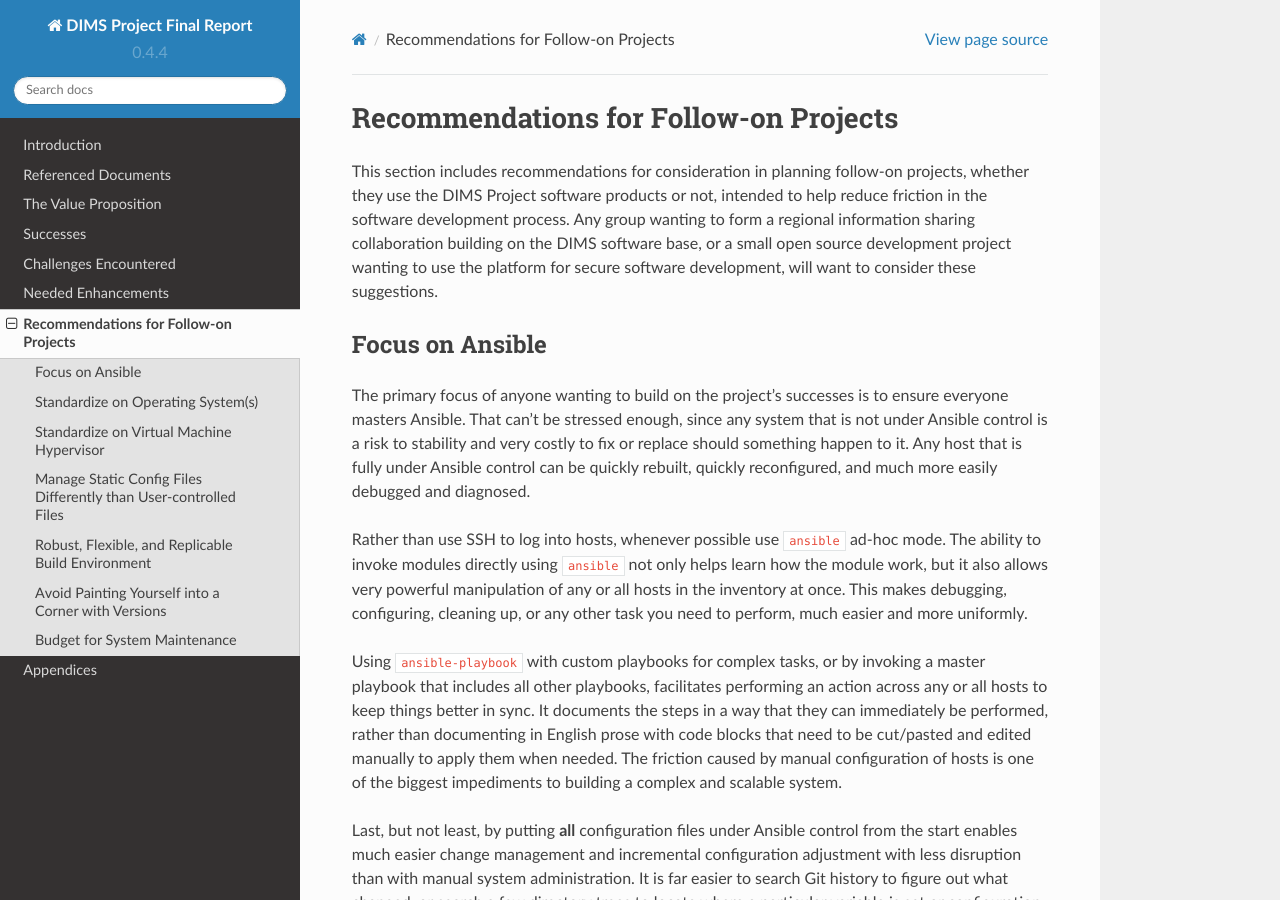
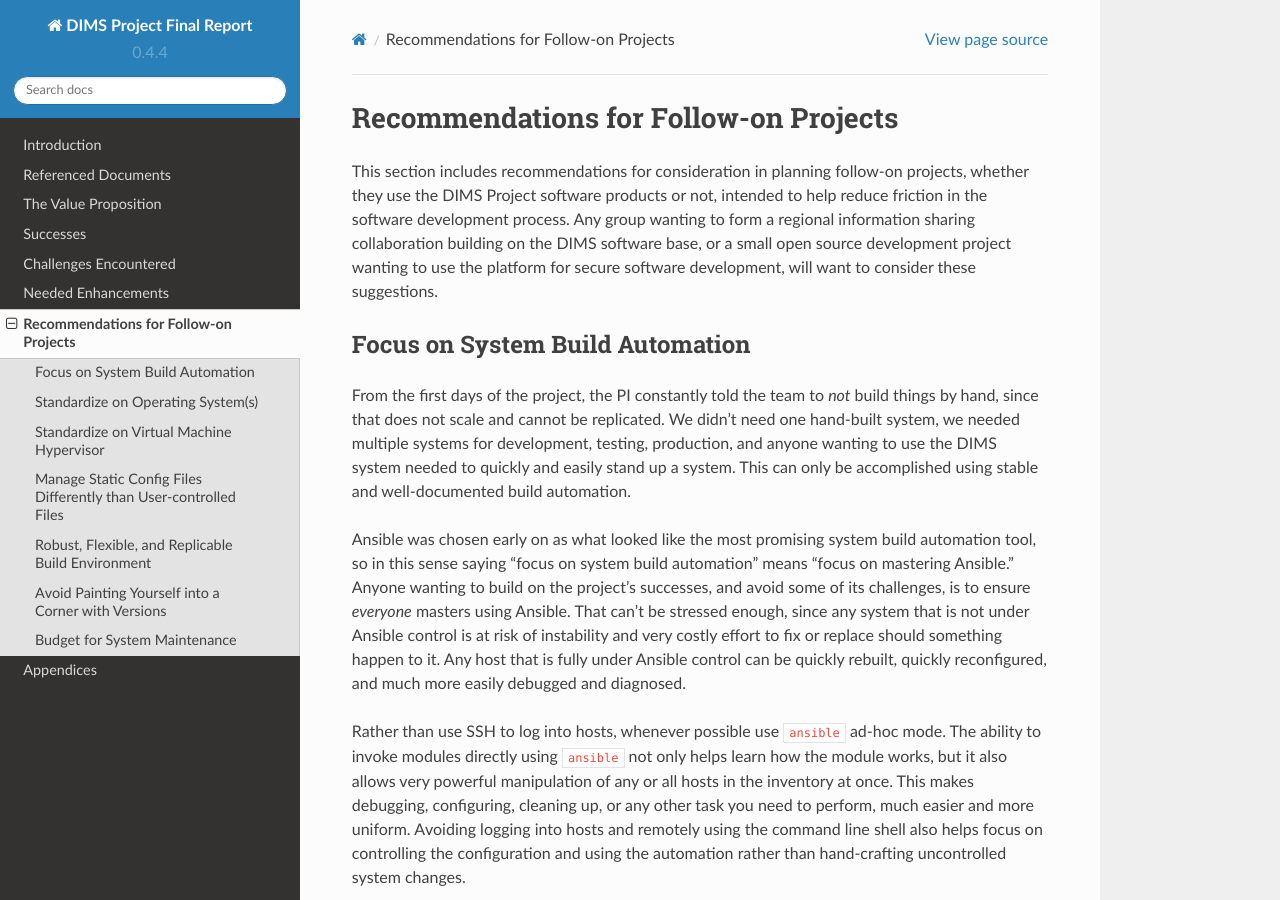
Before and after one commit to uw-dims/dims-finalreport, a Sphinx documentation site: the page built from docs/source/recommendations.rst, in a window 1280 px wide and 900 px high. Built offline with Sphinx 7.4.7 and the Read the Docs theme 2.0.0, drawn with Linux system fonts in a browser that asks for light colours; pages that are not in the unit, such as notebooks, are missing from menus.

Commit message:
Clarifications

```diff
--- a/docs/source/challenges.rst
+++ b/docs/source/challenges.rst
@@ -325,7 +325,7 @@ Stability
 
 Due to the inherent inter-relationships between subcomponents in a distributed
 system, stability of the overall system is a constant challenge.  Not only are
-hardware moves like those described in an earlier Section a contributor to
+relocations of hardware like those described in an earlier Section a contributor to
 instability, but so are software changes.  As the DIMS project is using open
 source operating systems and tools that may be updated on as frequent as a
 monthly basis, often resulting in parts of the system "breaking" when an update
@@ -333,7 +333,8 @@ happens.
 
 As the entire distributed system was not put under Ansible control from the
 start, and "as-built" documentation was lacking in several areas, some
-architectural changes resulted in critical systems breaking with no clear way
+architectural changes resulted in critical system components breaking,
+with no clear way
 to fix them. This could lead to days of running ``tcpdump`` and ``strace``,
 watching ``syslog`` log file output, and poking at servers (after clearing the
 browser cache frequently to eliminate problems due to erroneous cached content)
--- a/docs/source/outcomes.rst
+++ b/docs/source/outcomes.rst
@@ -95,8 +95,9 @@ up.  The two primary outcomes of this effort are:
 
 #. Transitioning this platform into the public sector to support operational
    needs of State, Local, Territorial, and Tribal (SLTT) government entities.
-   DIMS project outputs are being evaluated by the PISCES-NW not-for-profit
-   organization for use in the Pacific Northwest (see Section :ref:`piscesnw`).
+   DIMS project software products were included in a draft proposal for
+   evaluation by the PISCES-NW not-for-profit organization for use in the
+   Pacific Northwest.
    The latest modification to the contract includes a pilot deployment for use
    by the United States Secret Service for their Electronic Crimes Task Force
    (ECTF) membership.
--- a/docs/source/recommendations.rst
+++ b/docs/source/recommendations.rst
@@ -13,22 +13,34 @@ will want to consider these suggestions.
 
 .. _ansibleFTW:
 
-Focus on Ansible
-----------------
+Focus on System Build Automation
+--------------------------------
 
-The primary focus of anyone wanting to build on the project's successes is to
-ensure everyone masters Ansible. That can't be stressed enough, since any
-system that is not under Ansible control is a risk to stability and very costly
-to fix or replace should something happen to it. Any host that is fully under
-Ansible control can be quickly rebuilt, quickly reconfigured, and much more
-easily debugged and diagnosed.
+From the first days of the project, the PI constantly told the team to *not*
+build things by hand, since that does not scale and cannot be replicated. We
+didn't need one hand-built system, we needed multiple systems for development,
+testing, production, and anyone wanting to use the DIMS system needed to
+quickly and easily stand up a system. This can only be accomplished using
+stable and well-documented build automation.
+
+Ansible was chosen early on as what looked like the most promising system build
+automation tool, so in this sense saying "focus on system build automation"
+means "focus on mastering Ansible." Anyone wanting to build on the project's
+successes, and avoid some of its challenges, is to ensure *everyone* masters
+using Ansible. That can't be stressed enough, since any system that is not
+under Ansible control is at risk of instability and very costly effort to fix
+or replace should something happen to it. Any host that is fully under Ansible
+control can be quickly rebuilt, quickly reconfigured, and much more easily
+debugged and diagnosed.
 
 Rather than use SSH to log into hosts, whenever possible use ``ansible`` ad-hoc
 mode. The ability to invoke modules directly using ``ansible`` not only helps
-learn how the module work, but it also allows very powerful manipulation of any
+learn how the module works, but it also allows very powerful manipulation of any
 or all hosts in the inventory at once. This makes debugging, configuring,
 cleaning up, or any other task you need to perform, much easier and more
-uniformly.
+uniform. Avoiding logging into hosts and remotely using the command line shell
+also helps focus on controlling the configuration and using the automation
+rather than hand-crafting uncontrolled system changes.
 
 Using ``ansible-playbook`` with custom playbooks for complex tasks, or by
 invoking a master playbook that includes all other playbooks, facilitates
```
